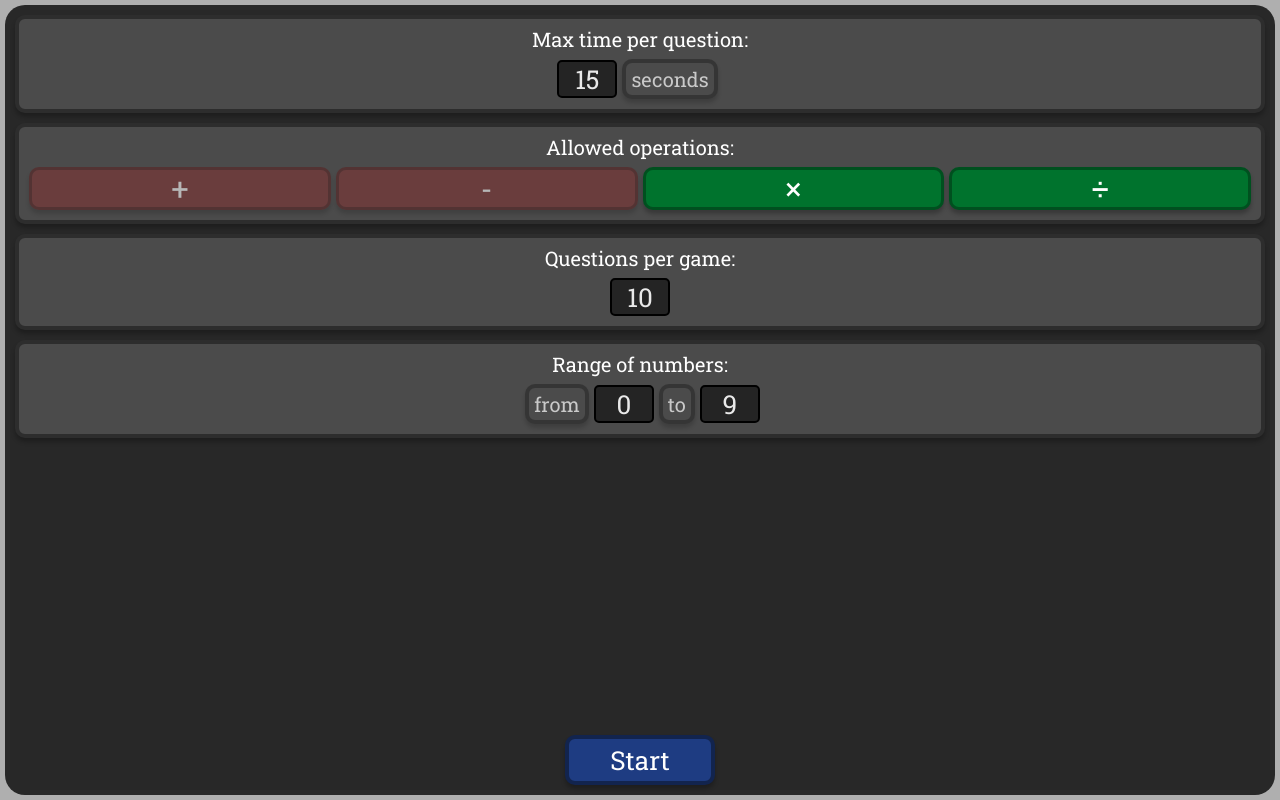
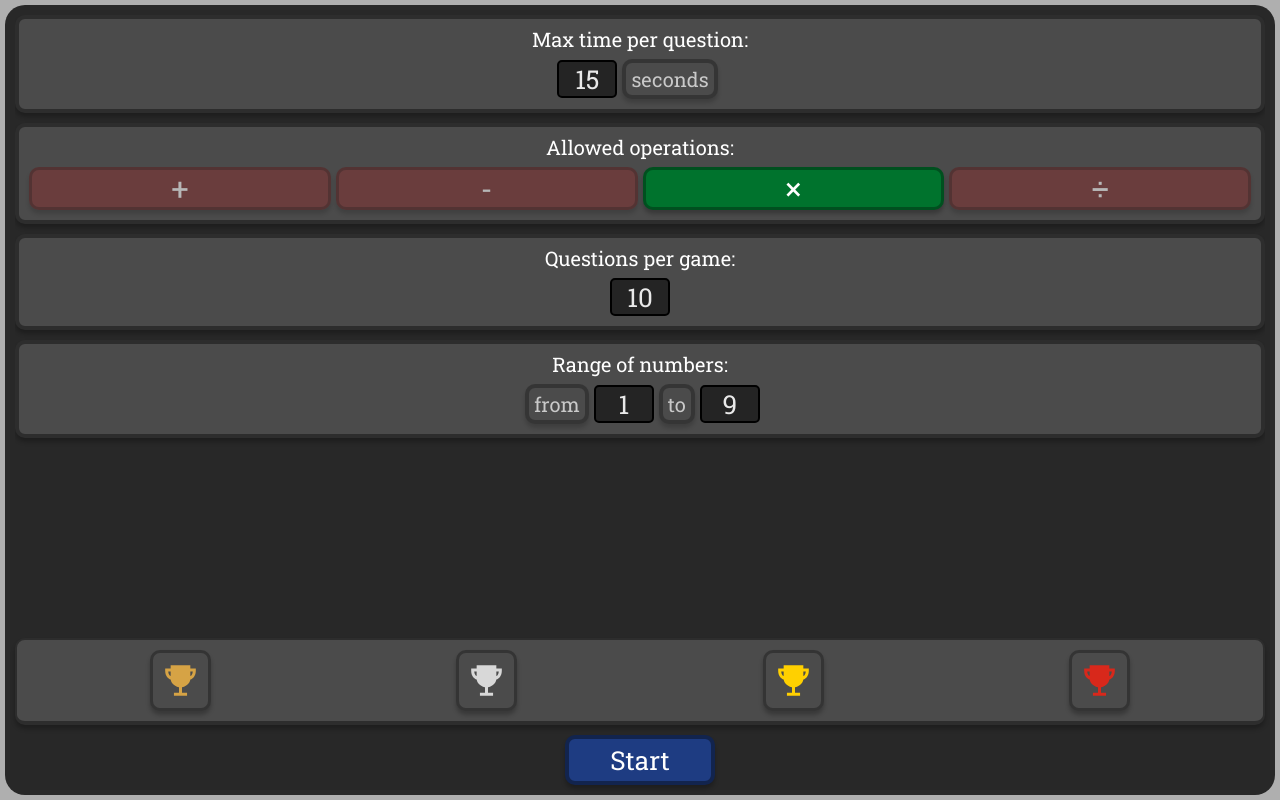
Before and after one commit to danielpqb/mathify-front, a React (Vite) app: page / in a window 1280 px wide. Built offline with nearby package versions, Linux system fonts and the light colour scheme; a web font is replaced by a local one.

Commit message:
Implementing tier configs

```diff
--- a/src/components/pages/Game/Config/Config.tsx
+++ b/src/components/pages/Game/Config/Config.tsx
@@ -3,12 +3,23 @@ import { useEffect } from "react";
 import styled from "styled-components";
 import { defaultGameConfig } from "../../../../constants/game-constants";
 import { renderNewGame } from "../../../../functions/app-functions";
-import { saveConfigs, renderNewQuestion } from "../../../../functions/game-functions";
+import {
+  saveConfigs,
+  renderNewQuestion,
+} from "../../../../functions/game-functions";
 import { ConfigData } from "../types";
 import ConfigTable from "./ConfigTable/ConfigTable";
+import RankingPresetConfig from "./RankingPresetConfig";
 
 export default function Config() {
-  const { setGameData, setConfigData, configData, setAlert, setCounter, setQuestionData } = useAppContext();
+  const {
+    setGameData,
+    setConfigData,
+    configData,
+    setAlert,
+    setCounter,
+    setQuestionData,
+  } = useAppContext();
 
   useEffect(() => {
     setConfigData((old) => {
@@ -21,6 +32,7 @@ export default function Config() {
   return (
     <Container>
       <ConfigTable />
+      <RankingPresetConfig />
 
       <StartButton
         onClick={() => {
@@ -59,6 +71,7 @@ export default function Config() {
 const Container = styled.div`
   & {
     flex-direction: column;
+    padding: 0px 10px;
   }
 `;
 
--- a/src/components/pages/Game/Config/ConfigTable/ConfigTable.tsx
+++ b/src/components/pages/Game/Config/ConfigTable/ConfigTable.tsx
@@ -67,8 +67,6 @@ const Container = styled.div`
 
     justify-content: flex-start;
 
-    padding: 0px 10px;
-
     height: calc(100% - 60px);
 
     overflow-y: auto;
--- /dev/null
+++ b/src/components/pages/Game/Config/RankingPresetConfig.tsx
@@ -0,0 +1,82 @@
+import IonIcon from "components/common/IonIcon/IonIcon";
+import { tierConfigs } from "constants/game-constants";
+import { useAppContext } from "contexts/AppContext";
+import styled from "styled-components";
+import { ConfigData } from "../types";
+
+export default function RankingPresetConfig() {
+  const { configData, setConfigData } = useAppContext();
+
+  const tiers = [
+    { tier: "bronze", color: "rgb(214, 163, 69)" },
+    { tier: "silver", color: "rgb(216, 216, 216)" },
+    { tier: "gold", color: "rgb(255, 208, 0)" },
+    { tier: "challenger", color: "rgb(216, 40, 27)" },
+  ];
+
+  return (
+    <Container>
+      {tiers.map((tier, index) => {
+        return (
+          <Tier
+            key={index}
+            style={
+              configData.tier === `${tier.tier}3`
+                ? { border: "3px solid rgba(51, 255, 0, 0.3)" }
+                : {}
+            }
+            onClick={() => {
+              setConfigData((old) => {
+                const tierName = `${tier.tier}3`;
+                const defaultConfigs = tierConfigs[tierName as keyof object] as ConfigData;
+
+                const newer = { ...old, ...defaultConfigs, tier: tierName };
+
+                return newer;
+              });
+              return;
+            }}
+          >
+            <IonIcon
+              name="trophy-sharp"
+              style={{ fontSize: "35px", color: tier.color }}
+            ></IonIcon>
+          </Tier>
+        );
+      })}
+    </Container>
+  );
+}
+
+const Container = styled.div`
+  & {
+    align-self: flex-end;
+
+    justify-content: space-around;
+
+    height: fit-content;
+
+    background-color: #4b4b4b;
+    border-radius: 10px;
+    border: 2px solid rgba(0, 0, 0, 0.4);
+    border-bottom: 4px solid rgba(0, 0, 0, 0.4);
+    box-shadow: 0px 4px 4px rgba(0, 0, 0, 0.25);
+
+    padding: 10px;
+  }
+`;
+
+const Tier = styled.div`
+  & {
+    width: fit-content;
+    height: fit-content;
+
+    background-color: #4b4b4b;
+    border-radius: 10px;
+    border: 3px solid rgba(0, 0, 0, 0.3);
+    //border: 3px solid rgba(51, 255, 0, 0.3);
+    box-shadow: 0px 4px 4px rgba(0, 0, 0, 0.25);
+
+    padding: 10px;
+  }
+`;
--- a/src/components/pages/Game/types.ts
+++ b/src/components/pages/Game/types.ts
@@ -34,4 +34,5 @@ export type ConfigData = {
   allowedOperators: { "+": boolean; "-": boolean; "×": boolean; "÷": boolean };
   numberOfQuestions: number | string;
   rangeOfNumbers: { from: number | string; to: number | string };
+  tier: string
 };
--- a/src/constants/game-constants.ts
+++ b/src/constants/game-constants.ts
@@ -1,6 +1,72 @@
 export const defaultGameConfig = {
   questionTime: 15,
-  allowedOperators: { "+": false, "-": false, "×": true, "÷": true },
+  allowedOperators: { "+": false, "-": false, "×": true, "÷": false },
   numberOfQuestions: 10,
-  rangeOfNumbers: { from: 0, to: 9 },
+  rangeOfNumbers: { from: 1, to: 9 },
 };
+
+export const tierConfigs = {
+  bronze3: {
+    questionTime: 15,
+    allowedOperators: { "+": true, "-": true, "×": false, "÷": false },
+    numberOfQuestions: 10,
+    rangeOfNumbers: { from: 0, to: 9 },
+  },
+  bronze2: {
+    questionTime: 10,
+    allowedOperators: { "+": true, "-": true, "×": false, "÷": false },
+    numberOfQuestions: 10,
+    rangeOfNumbers: { from: 0, to: 20 },
+  },
+  bronze1: {
+    questionTime: 10,
+    allowedOperators: { "+": true, "-": true, "×": false, "÷": false },
+    numberOfQuestions: 10,
+    rangeOfNumbers: { from: 0, to: 100 },
+  },
+
+  silver3: {
+    questionTime: 15,
+    allowedOperators: { "+": false, "-": false, "×": true, "÷": false },
+    numberOfQuestions: 10,
+    rangeOfNumbers: { from: 1, to: 9 },
+  },
+  silver2: {
+    questionTime: 15,
+    allowedOperators: { "+": false, "-": false, "×": true, "÷": true },
+    numberOfQuestions: 10,
+    rangeOfNumbers: { from: 1, to: 9 },
+  },
+  silver1: {
+    questionTime: 30,
+    allowedOperators: { "+": false, "-": false, "×": true, "÷": false },
+    numberOfQuestions: 10,
+    rangeOfNumbers: { from: 1, to: 19 },
+  },
+
+  gold3: {
+    questionTime: 30,
+    allowedOperators: { "+": false, "-": false, "×": true, "÷": false },
+    numberOfQuestions: 10,
+    rangeOfNumbers: { from: 11, to: 19 },
+  },
+  gold2: {
+    questionTime: 20,
+    allowedOperators: { "+": false, "-": false, "×": true, "÷": false },
+    numberOfQuestions: 10,
+    rangeOfNumbers: { from: 11, to: 19 },
+  },
+  gold1: {
+    questionTime: 20,
+    allowedOperators: { "+": false, "-": false, "×": true, "÷": true },
+    numberOfQuestions: 10,
+    rangeOfNumbers: { from: 11, to: 19 },
+  },
+
+  challenger3: {
+    questionTime: 20,
+    allowedOperators: { "+": false, "-": false, "×": true, "÷": false },
+    numberOfQuestions: 10,
+    rangeOfNumbers: { from: 11, to: 99 },
+  },
+};
```
